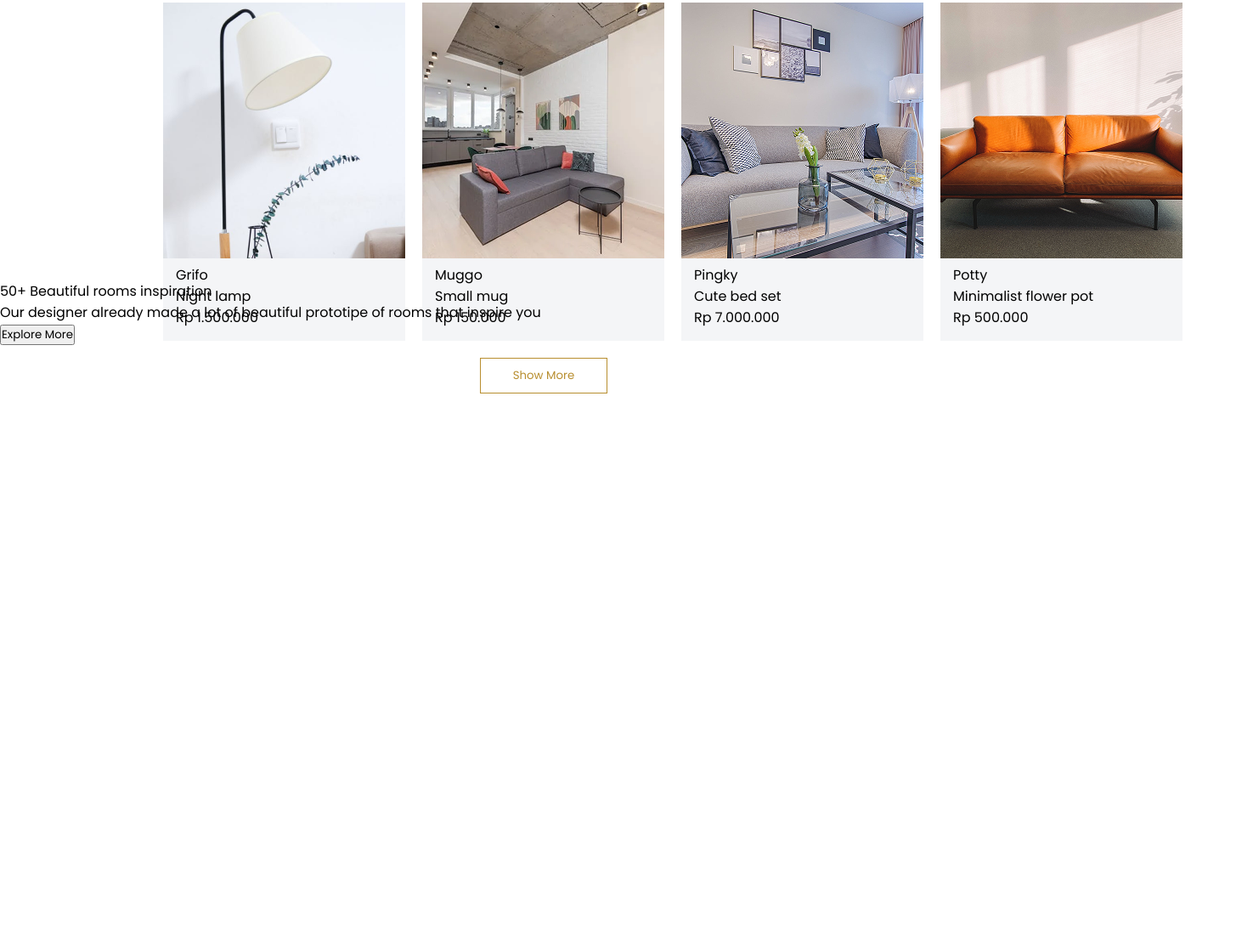
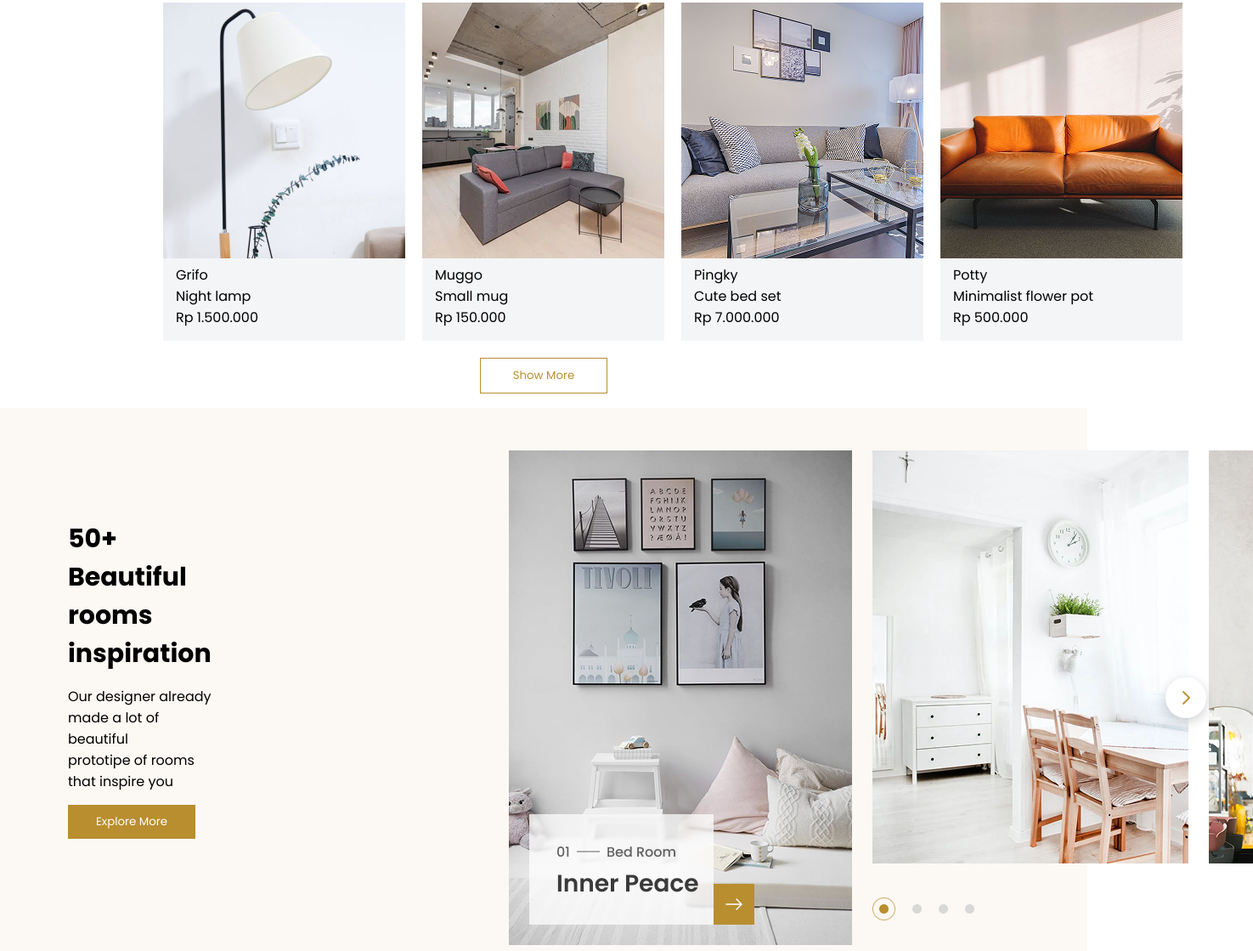
Before and after one commit to cau4alves/front-end-challenge-easy, a plain HTML site: page index.html in a window 1280 px wide. Shown: the part 1966-3085 px from the top of the page at 85% size, 1475 px wide, since content can reach past the window. Before the commit the page ends 2429 px from the top, so only its background shows below. Drawn offline with Linux system fonts and the light colour scheme.

Commit message:
Terminei o Inspirations

```diff
--- a/index.html
+++ b/index.html
@@ -107,15 +107,15 @@
         </div>
         <button>Show More</button>
     </section>
-    <section class="Inspirations">
+    <section class="inspirations">
         <div class="content">
-            <p>50+ Beautiful rooms
-                inspiration</p>
-                <p>Our designer already made a lot of beautiful prototipe of rooms that inspire you</p>
+            <h2>50+ Beautiful rooms
+                <br>inspiration</h2>
+                <p>Our designer already made a lot of beautiful <br>prototipe of rooms that inspire you</p>
                 <button>Explore More</button>
         </div>
         <div class="carrossel">
-            <img src="">
+            <img src="src/assets/images/section.png">
         </div>
     </section>
 </body>
--- a/src/assets/styles/style.css
+++ b/src/assets/styles/style.css
@@ -152,3 +152,36 @@ header .profile img {
 .products p {
     margin: 0px 0px 0px 15px;
 }
+
+.inspirations {
+    display: flex;
+    align-items: center;
+    gap: 350px;
+    margin: 150px 0px 0px 0px;
+    background-color: #FCF8F3;
+}
+
+.inspirations .content {
+    display: flex;
+    flex-direction: column;
+    gap: 15px;
+    height: 50%;
+    margin: 0px 0px 0px 80px;
+}
+
+.content h2 {
+    font-weight: bold;
+    font-size: 30px;
+}
+
+.content button {
+    border: 0px;
+    background-color: #B88E2F;
+    color: white;
+    width: 150px;
+    padding: 10px 0px 10px 0px;
+}
+
+.inspirations .carrossel {
+    margin: 50px 0px 0px 0px;
+}
```
